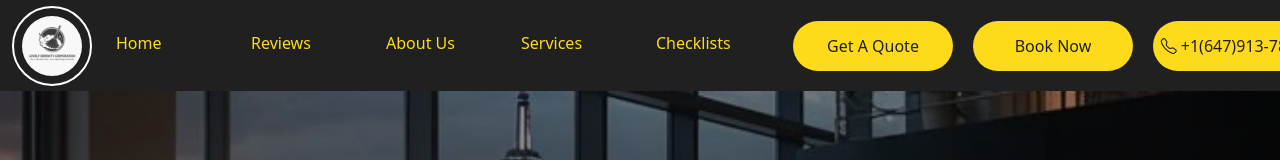
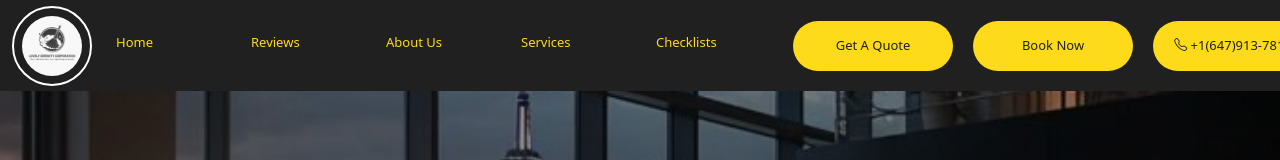
Before and after one commit to DjaniNanda/Online-Booking-Cleaning-Services, a React (Create React App) app in the folder frontend/: page / in a window 1280 px wide. Shown: the top 160 px of the page. Built offline with nearby package versions, Linux system fonts and the light colour scheme.

Commit message:
Update Navbar.css

```diff
--- a/frontend/src/views/Navbar.css
+++ b/frontend/src/views/Navbar.css
@@ -17,7 +17,7 @@ body, html {
     left: 0;
     right: 0;
     z-index: 1000;
-    font-size: medium;
+    font-size: small;
     height: 91px; /* Fixed height */
     padding: 0;
 }
```
